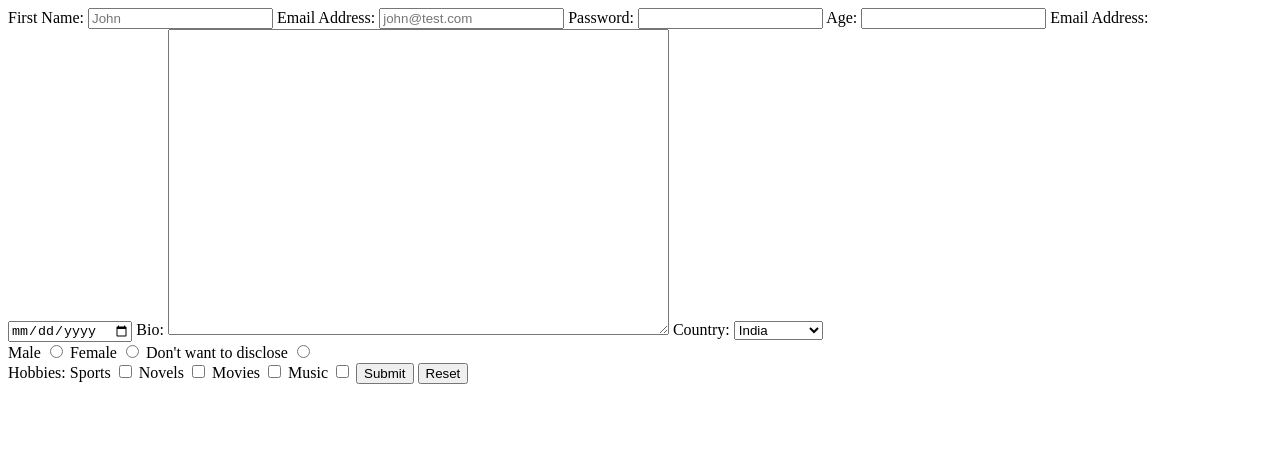
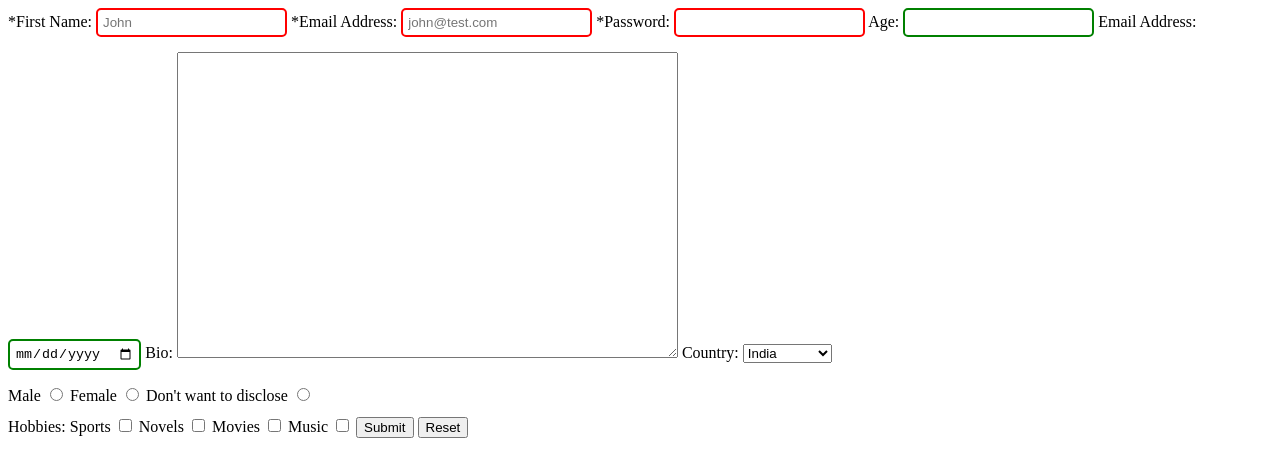
Before and after one commit to prateek-kr-jha/signup, a plain HTML site: page signup.html in a window 1280 px wide. Drawn offline with Linux system fonts and the light colour scheme.

Commit message:
form validation

```diff
--- /dev/null
+++ b/form.css
@@ -0,0 +1,14 @@
+input {
+    border: 2px solid #000;
+    margin-bottom: 15px;
+    padding: 5px;
+    border-radius: 5px;
+  }
+
+input:valid {
+    border-color: green;
+}
+
+input:invalid {
+    border-color: red;
+}
--- a/signup.html
+++ b/signup.html
@@ -4,27 +4,28 @@
     <meta charset="UTF-8">
     <meta name="viewport" content="width=device-width, initial-scale=1.0">
     <title>Signup</title>
+    <link rel="stylesheet" href="./form.css">
 </head>
 <body>
     <form action="https://httpbin.org/post" method="post">
-        <label for="first_name">First Name:</label>
+        <label for="first_name">*First Name:</label>
         <!-- id to connect label to input name to connect input to json key -->
-        <input type="text" id="first_name" placeholder="John" name="first_name">
+        <input type="text" id="first_name" placeholder="John" name="first_name" required>
 
-        <label for="user_email">Email Address:</label>
-        <input type="email" id="user_email" name="email" placeholder="john@test.com">
+        <label for="user_email">*Email Address:</label>
+        <input type="email" id="user_email" name="email" placeholder="john@test.com" required>
 
-        <label for="user_password">Password:</label>
-        <input type="password" id="user_password" name="password">
+        <label for="user_password">*Password:</label>
+        <input type="password" id="user_password" name="password" pattern="(?=^.{8,}$)((?=.*\d)|(?=.*\W+))(?![.\n])(?=.*[A-Z])(?=.*[a-z]).*$" required>
 
         <label for="user_age">Age:</label>
-        <input type="number" id="user_age" name="age">
+        <input type="number" id="user_age" name="age" min="18">
 
         <label for="user_dob">Email Address:</label>
         <input type="date" id="user_dob" name="dob">
 
         <label for="user_bio">Bio:</label>
-        <textarea id="user_bio" name="bio" rows="20" cols="60"></textarea>
+        <textarea id="user_bio" name="bio" rows="20" cols="60" minlength="20" maxlength="120"></textarea>
 
         <label for="user_country">Country:</label>
         <select name="country" id="user_country">
```
Also changed, not shown: README.md.
